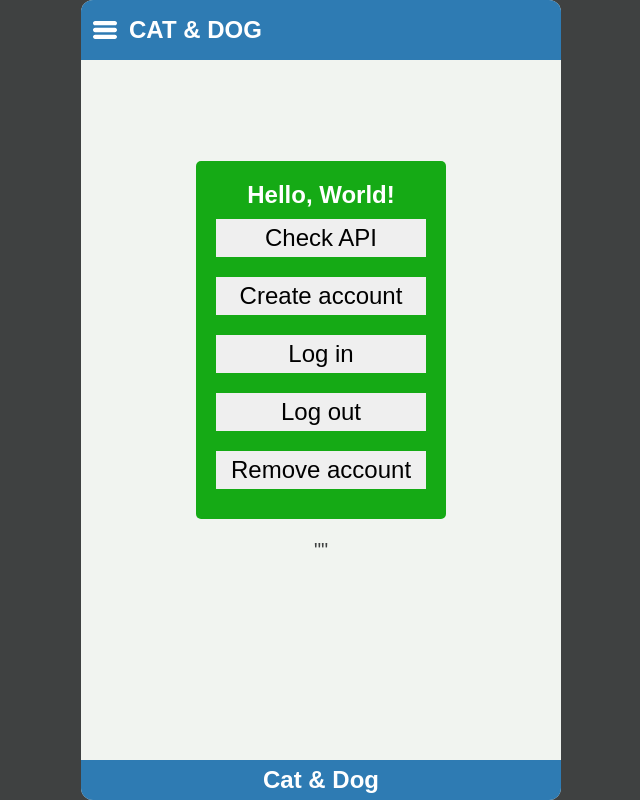
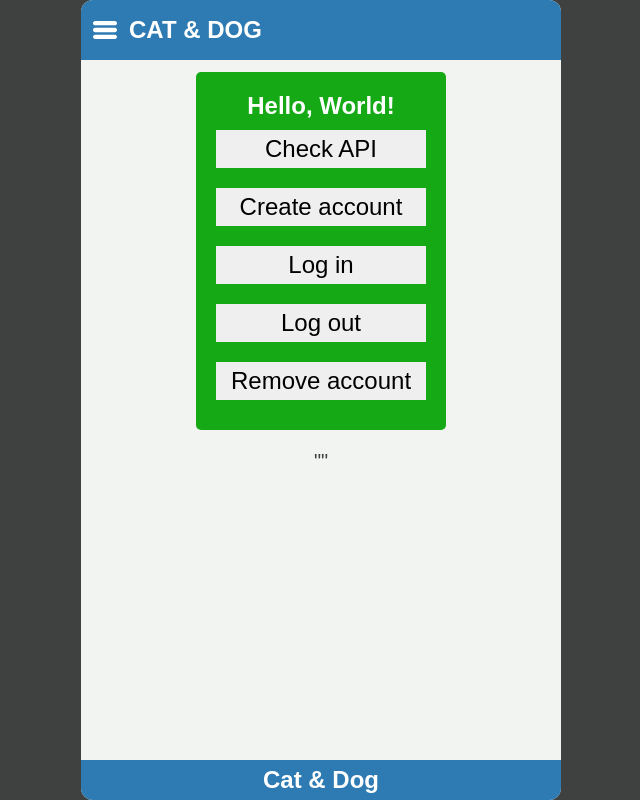
Before and after one commit to promotion-and-support/cat-and-dog-frontend, a React (Vite) app: page / in a window 1280 px wide. Shown: the whole page, without its empty margins (319-959 px from the left). Built offline with nearby package versions, Linux system fonts and the light colour scheme; a web font is replaced by a local one.

Commit message:
feat: add router

```diff
--- a/src/components/app/app.tsx
+++ b/src/components/app/app.tsx
@@ -6,22 +6,15 @@ import { ErrorBoundary } from '@components/error/error.boundary';
 import { Theme } from '@styles/theme';
 import { NavigateProvider } from '@contexts/navigate/navigate';
 import { Layout } from '@components/layout/layout';
-import { AppOld } from './app.old';
 import { ModalSet } from '@components/modal/modal.set';
 import { Loading } from '@components/loading/loading';
-// import { ErrorCatch } from '@components/error/error.catch';
-// import { Content } from '@components/content/content';
-// import { Router } from '@router/router';
+import { ErrorCatch } from '@components/error/error.catch';
+import { Content } from '@components/content/content';
+import { Router } from '@router/router';
 
 export const App: FC = () => {
   // useApp();
   // useTelegram();
-  // return (
-  //               <ErrorCatch />
-  //               <Content>
-  //                 <Router />
-  //               </Content>
-  // );
   return (
     <ErrorBoundary level="app">
       <Theme>
@@ -31,7 +24,10 @@ export const App: FC = () => {
               <Layout>
                 <ModalSet />
                 <Loading />
-                <AppOld />
+                <ErrorCatch />
+                <Content>
+                  <Router />
+                </Content>
               </Layout>
             </NavigateProvider>
           </HashRouter>
--- /dev/null
+++ b/src/components/content/content.styles.ts
@@ -0,0 +1,25 @@
+import { createUseStyles } from 'react-jss';
+
+export const useStyles = createUseStyles(
+  ({ vars }) => ({
+    '@global': {
+      '@keyframes showContent': {
+        from: { opacity: 0 },
+        to: { opacity: 1 },
+      },
+    },
+    root: {
+      height: '100%',
+      overflow: 'auto',
+      padding: vars.gap.main,
+      '.error + &': {
+        display: 'none',
+      },
+    },
+    animation: {
+      animationName: 'showContent',
+      animationDuration: vars.transition.XL,
+    },
+  }),
+  { name: 'Content' },
+);
--- /dev/null
+++ b/src/components/content/content.tsx
@@ -0,0 +1,35 @@
+import { FC, PropsWithChildren, useCallback, useEffect, useRef } from 'react';
+import { useLocation } from 'react-router-dom';
+// import { useAppStatus } from '@hooks/useAppStatus';
+// import { AppStatus } from '@client/constants';
+import { useStyles } from './content.styles';
+
+export const Content: FC<PropsWithChildren> = ({ children }) => {
+  const { root, animation } = useStyles();
+  const isInit = false; // useAppStatus() === AppStatus.INITING;
+  const ref = useRef<HTMLDivElement>(null);
+  const { key } = useLocation();
+
+  const handleAnimation = useCallback(() => {
+    const el = ref.current;
+    if (!el) return;
+    el.style.opacity = '1';
+  }, []);
+
+  useEffect(() => {
+    const el = ref.current;
+    if (!el) return;
+    el.style.opacity = '0';
+    el.classList.remove(animation);
+    setTimeout(() => {
+      el.style.opacity = '1';
+      el.classList.add(animation);
+    }, 0);
+  }, [animation, key]);
+
+  return (
+    <div className={root} ref={ref} onAnimationEnd={handleAnimation}>
+      {!isInit && children}
+    </div>
+  );
+};
--- /dev/null
+++ b/src/router/router.tsx
@@ -0,0 +1,24 @@
+import { FC } from 'react';
+import { Route, Routes } from 'react-router-dom';
+import { RelativeRoutesMap } from '@constants/router.constants';
+// import { Main } from '@views/main/main';
+// import { About } from '@views/about/about';
+import { NotFound } from '@views/not.found/not.found';
+// import { Redirect } from './redirect';
+import { AccountRouter } from './routes/account.router';
+import { AppOld } from '@views/app-old/app.old';
+
+export const Router: FC = () => {
+  // useEvents();
+  return (
+    <>
+      {/* <Redirect /> */}
+      <Routes>
+        <Route path={RelativeRoutesMap.ROOT} element={<AppOld />} />
+        <Route path={RelativeRoutesMap.ABOUT} element={<div />} />
+        {AccountRouter}
+        <Route path="*" element={<NotFound />} />
+      </Routes>
+    </>
+  );
+};
--- /dev/null
+++ b/src/router/routes/account.router.tsx
@@ -0,0 +1,9 @@
+import { Route } from 'react-router-dom';
+import { RelativeRoutesMap } from '@constants/router.constants';
+// import { Account } from '@views/account/account/account';
+
+export const AccountRouter = (
+  <Route path={RelativeRoutesMap.ACCOUNT.INDEX}>
+    <Route path="" element={<div>ACCOUNT</div>} />
+  </Route>
+);
--- a/src/components/app/app.styles.ts
+++ b/src/views/app-old/app.old.styles.ts
@@ -9,5 +9,5 @@ export const useStyles = createUseStyles(
       flexDirection: 'column',
     },
   },
-  { name: 'App' },
+  { name: 'AppOld' },
 );
--- a/src/components/app/app.old.tsx
+++ b/src/views/app-old/app.old.tsx
@@ -1,7 +1,7 @@
 import { useEffect } from 'react';
-import { useAppBaseContext } from './app.base.context';
-import { FirstComponent } from '../first/first';
-import { useStyles } from './app.styles';
+import { useAppBaseContext } from '@components/app/app.base.context';
+import { FirstComponent } from '@components/first/first';
+import { useStyles } from './app.old.styles';
 
 export const AppOld = () => {
   const { root } = useStyles();
--- a/tsconfig.app.json
+++ b/tsconfig.app.json
@@ -27,19 +27,18 @@
     "baseUrl": ".",
     "paths": {
       "@lib/*": ["lib/*"],
+      // "@app/*": ["src/app/*"],
       "@client/*": ["src/app/common/client/*"],
       "@server/*": ["src/app/common/server/*"],
       "@components/*": ["src/components/*"],
       "@constants/*": ["src/constants/*"],
       "@contexts/*": ["src/contexts/*"],
       "@hooks/*": ["src/hooks/*"],
+      "@router/*": ["src/router/*"],
       "@styles/*": ["src/styles/*"],
       "@services/*": ["src/services/*"],
       "@utils/*": ["src/utils/*"],
       "@views/*": ["src/views/*"]
-      // "@constants/*": ["constants/*"],
-      // "@router/*": ["router/*"],
-      // "@app/*": ["app/*"],
     }
   },
   "include": ["src", "lib"]
--- a/vite.config.ts
+++ b/vite.config.ts
@@ -13,6 +13,7 @@ export default defineConfig({
       '@contexts': '/src/contexts',
       '@constants': '/src/constants',
       '@hooks': '/src/hooks',
+      '@router': '/src/router',
       '@services': '/src/services',
       '@styles': '/src/styles',
       '@utils': '/src/utils',
```
